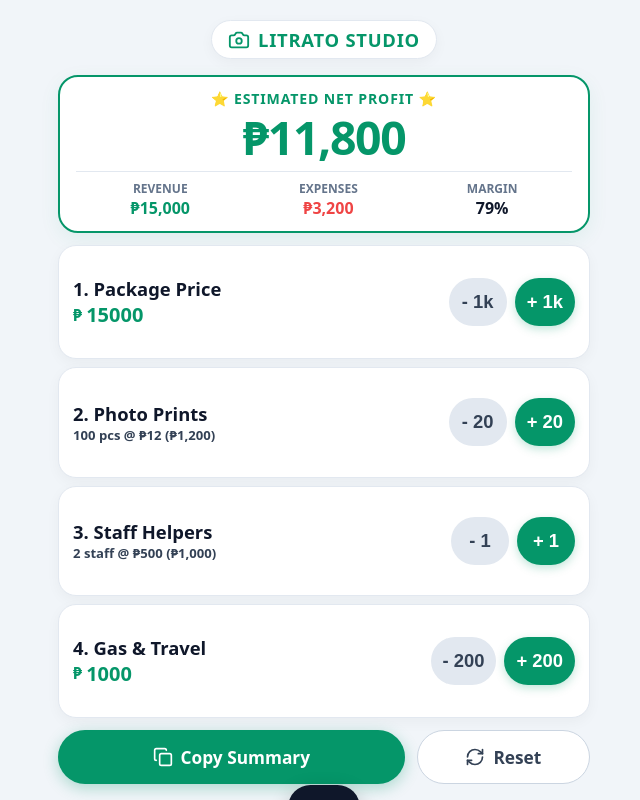
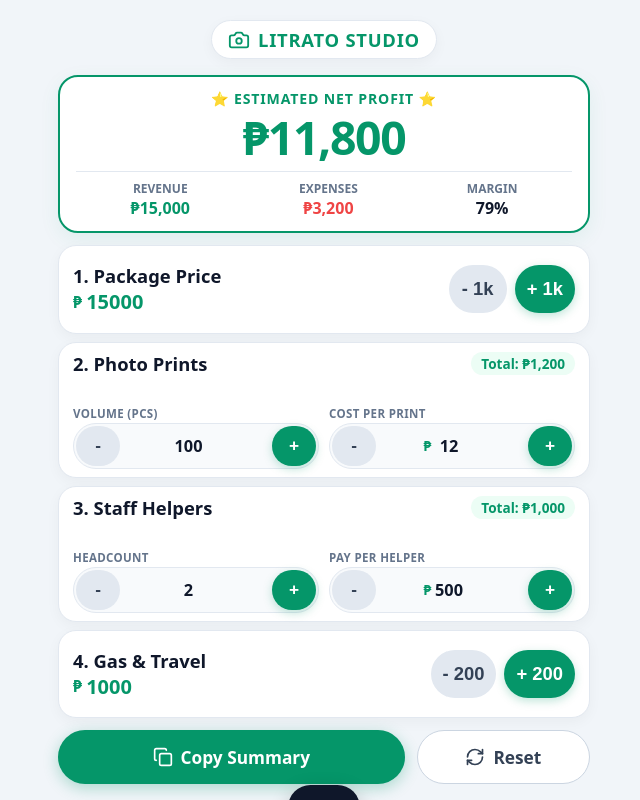
Before and after one commit to yunaayumii/LitratoCalculator, a React (Vite) app: page / in a window 1280 px wide. Shown: the whole page, without its empty margins (316-956 px from the left). Built offline with nearby package versions, Linux system fonts and the light colour scheme.

Commit message:
feat: constants for prints and staff are now states

```diff
--- a/src/App.tsx
+++ b/src/App.tsx
@@ -152,27 +152,93 @@ function App() {
           </div>
         </div>
 
-        {/* Row 2: Photo Prints */}
-        <div className="factor-row">
-          <div className="factor-info">
-            <span className="factor-title">2. Photo Prints</span>
-            <span className="factor-desc">{printQty} pcs @ {formatVal(printCost)} ({formatVal(totalPrintsCost)})</span>
+        {/* Row 2: Photo Prints (Volume & Cost per Print) */}
+        <div className="factor-row-dual">
+          <div className="dual-header">
+            <span className="dual-title">2. Photo Prints</span>
+            <span className="dual-badge">Total: {formatVal(totalPrintsCost)}</span>
           </div>
-          <div className="row-steppers">
-            <button type="button" className="stepper-btn stepper-minus" onClick={() => setPrintQty(Math.max(0, printQty - 20))} title="Less prints">- 20</button>
-            <button type="button" className="stepper-btn stepper-plus" onClick={() => setPrintQty(printQty + 20)} title="More prints">+ 20</button>
+          <div className="dual-controls-grid">
+            {/* Volume / Quantity */}
+            <div className="dual-control-item">
+              <span className="dual-control-label">Volume (pcs)</span>
+              <div className="dual-stepper-box">
+                <button type="button" className="stepper-btn-mini stepper-minus" onClick={() => setPrintQty(Math.max(0, printQty - 20))} title="Less prints">-</button>
+                <div className="dual-input-span">
+                  <input
+                    type="number"
+                    className="dual-input"
+                    value={printQty === 0 ? '' : printQty}
+                    onChange={(e) => setPrintQty(Math.max(0, parseInt(e.target.value) || 0))}
+                    placeholder="0"
+                  />
+                </div>
+                <button type="button" className="stepper-btn-mini stepper-plus" onClick={() => setPrintQty(printQty + 20)} title="More prints">+</button>
+              </div>
+            </div>
+            {/* Cost per unit */}
+            <div className="dual-control-item">
+              <span className="dual-control-label">Cost per Print</span>
+              <div className="dual-stepper-box">
+                <button type="button" className="stepper-btn-mini stepper-minus" onClick={() => setPrintCost(Math.max(0, printCost - 1))} title="Lower print cost">-</button>
+                <div className="dual-input-span">
+                  <span style={{ color: 'var(--accent-green)', fontSize: '0.85em' }}>{currency}</span>
+                  <input
+                    type="number"
+                    className="dual-input"
+                    value={printCost === 0 ? '' : printCost}
+                    onChange={(e) => setPrintCost(Math.max(0, parseFloat(e.target.value) || 0))}
+                    placeholder="0"
+                  />
+                </div>
+                <button type="button" className="stepper-btn-mini stepper-plus" onClick={() => setPrintCost(printCost + 1)} title="Higher print cost">+</button>
+              </div>
+            </div>
           </div>
         </div>
 
-        {/* Row 3: Staff / Assistants */}
-        <div className="factor-row">
-          <div className="factor-info">
-            <span className="factor-title">3. Staff Helpers</span>
-            <span className="factor-desc">{employeeCount} staff @ {formatVal(employeeCost)} ({formatVal(totalEmployeesCost)})</span>
+        {/* Row 3: Staff Helpers (Headcount & Pay Rate) */}
+        <div className="factor-row-dual">
+          <div className="dual-header">
+            <span className="dual-title">3. Staff Helpers</span>
+            <span className="dual-badge">Total: {formatVal(totalEmployeesCost)}</span>
           </div>
-          <div className="row-steppers">
-            <button type="button" className="stepper-btn stepper-minus" onClick={() => setEmployeeCount(Math.max(0, employeeCount - 1))} title="Remove assistant">- 1</button>
-            <button type="button" className="stepper-btn stepper-plus" onClick={() => setEmployeeCount(employeeCount + 1)} title="Add assistant">+ 1</button>
+          <div className="dual-controls-grid">
+            {/* Headcount */}
+            <div className="dual-control-item">
+              <span className="dual-control-label">Headcount</span>
+              <div className="dual-stepper-box">
+                <button type="button" className="stepper-btn-mini stepper-minus" onClick={() => setEmployeeCount(Math.max(0, employeeCount - 1))} title="Remove assistant">-</button>
+                <div className="dual-input-span">
+                  <input
+                    type="number"
+                    className="dual-input"
+                    value={employeeCount === 0 ? '' : employeeCount}
+                    onChange={(e) => setEmployeeCount(Math.max(0, parseInt(e.target.value) || 0))}
+                    placeholder="0"
+                  />
+                </div>
+                <button type="button" className="stepper-btn-mini stepper-plus" onClick={() => setEmployeeCount(employeeCount + 1)} title="Add assistant">+</button>
+              </div>
+            </div>
+            {/* Pay rate per helper */}
+            <div className="dual-control-item">
+              <span className="dual-control-label">Pay per Helper</span>
+              <div className="dual-stepper-box">
+                <button type="button" className="stepper-btn-mini stepper-minus" onClick={() => setEmployeeCost(Math.max(0, employeeCost - 50))} title="Lower pay">-</button>
+                <div className="dual-input-span">
+                  <span style={{ color: 'var(--accent-green)', fontSize: '0.85em' }}>{currency}</span>
+                  <input
+                    type="number"
+                    className="dual-input"
+                    value={employeeCost === 0 ? '' : employeeCost}
+                    onChange={(e) => setEmployeeCost(Math.max(0, parseFloat(e.target.value) || 0))}
+                    placeholder="0"
+                  />
+                </div>
+                <button type="button" className="stepper-btn-mini stepper-plus" onClick={() => setEmployeeCost(employeeCost + 50)} title="Higher pay">+</button>
+              </div>
+            </div>
           </div>
         </div>
 
--- a/src/index.css
+++ b/src/index.css
@@ -259,6 +259,131 @@ html, body {
   padding: 2px 6px;
 }
 
+/* Dual Factor Row Card (for Photo Prints and Staff Helpers) */
+.factor-row-dual {
+  flex: 1.3 1 auto;
+  background: var(--bg-surface);
+  border: 1.5px solid var(--border-color);
+  border-radius: 18px;
+  padding: 8px 14px;
+  display: flex;
+  flex-direction: column;
+  justify-content: space-between;
+  gap: 6px;
+  transition: all var(--transition-fast);
+  box-shadow: var(--shadow-sm);
+}
+
+.factor-row-dual:hover, .factor-row-dual:focus-within {
+  border-color: var(--accent-green);
+  box-shadow: var(--shadow-md);
+}
+
+.dual-header {
+  display: flex;
+  justify-content: space-between;
+  align-items: center;
+}
+
+.dual-title {
+  font-size: 1.05rem;
+  font-weight: 800;
+  color: var(--text-primary);
+}
+
+.dual-badge {
+  background: var(--accent-green-light);
+  color: var(--accent-green);
+  padding: 2px 10px;
+  border-radius: 9999px;
+  font-size: 0.85rem;
+  font-weight: 800;
+}
+
+.dual-controls-grid {
+  display: grid;
+  grid-template-columns: 1fr 1fr;
+  gap: 10px;
+}
+
+.dual-control-item {
+  display: flex;
+  flex-direction: column;
+  gap: 2px;
+}
+
+.dual-control-label {
+  font-size: 0.72rem;
+  font-weight: 700;
+  color: var(--text-muted);
+  text-transform: uppercase;
+  letter-spacing: 0.03em;
+}
+
+.dual-stepper-box {
+  display: flex;
+  align-items: center;
+  justify-content: space-between;
+  background: var(--bg-surface-elevated);
+  border: 1px solid var(--border-color);
+  border-radius: 9999px;
+  padding: 2px;
+}
+
+.stepper-btn-mini {
+  height: 36px;
+  width: 40px;
+  min-width: 40px;
+  padding: 0;
+  border-radius: 9999px;
+  font-size: 1rem;
+  font-weight: 800;
+  display: flex;
+  align-items: center;
+  justify-content: center;
+  cursor: pointer;
+  transition: all var(--transition-fast);
+  border: none;
+  user-select: none;
+}
+
+.dual-input-span {
+  display: flex;
+  align-items: center;
+  justify-content: center;
+  font-weight: 800;
+  font-size: 0.95rem;
+  color: var(--text-primary);
+  gap: 1px;
+}
+
+.dual-input {
+  width: 48px;
+  text-align: center;
+  background: transparent;
+  border: none;
+  font-size: 0.95rem;
+  font-weight: 800;
+  color: var(--text-primary);
+  outline: none;
+  font-family: var(--font-sans);
+}
+
+@media (min-height: 750px) {
+  .dual-title {
+    font-size: 1.15rem;
+  }
+  .stepper-btn-mini {
+    height: 40px;
+    width: 44px;
+    min-width: 44px;
+    font-size: 1.08rem;
+  }
+  .dual-input, .dual-input-span {
+    font-size: 1.02rem;
+  }
+}
+
 /* Stepper Controls exactly matching the QC reference mockup (`-` grey pill, `+` green pill) */
 .row-steppers {
   display: flex;
```
